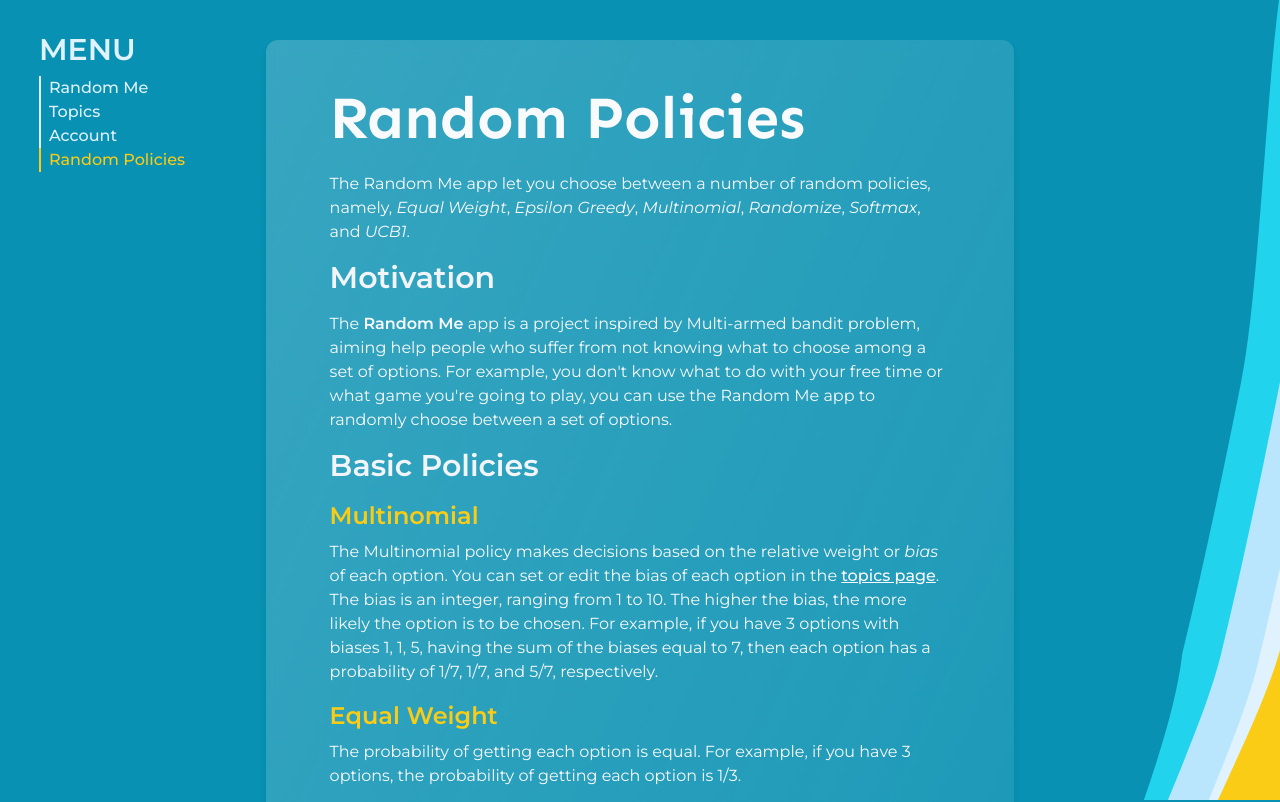
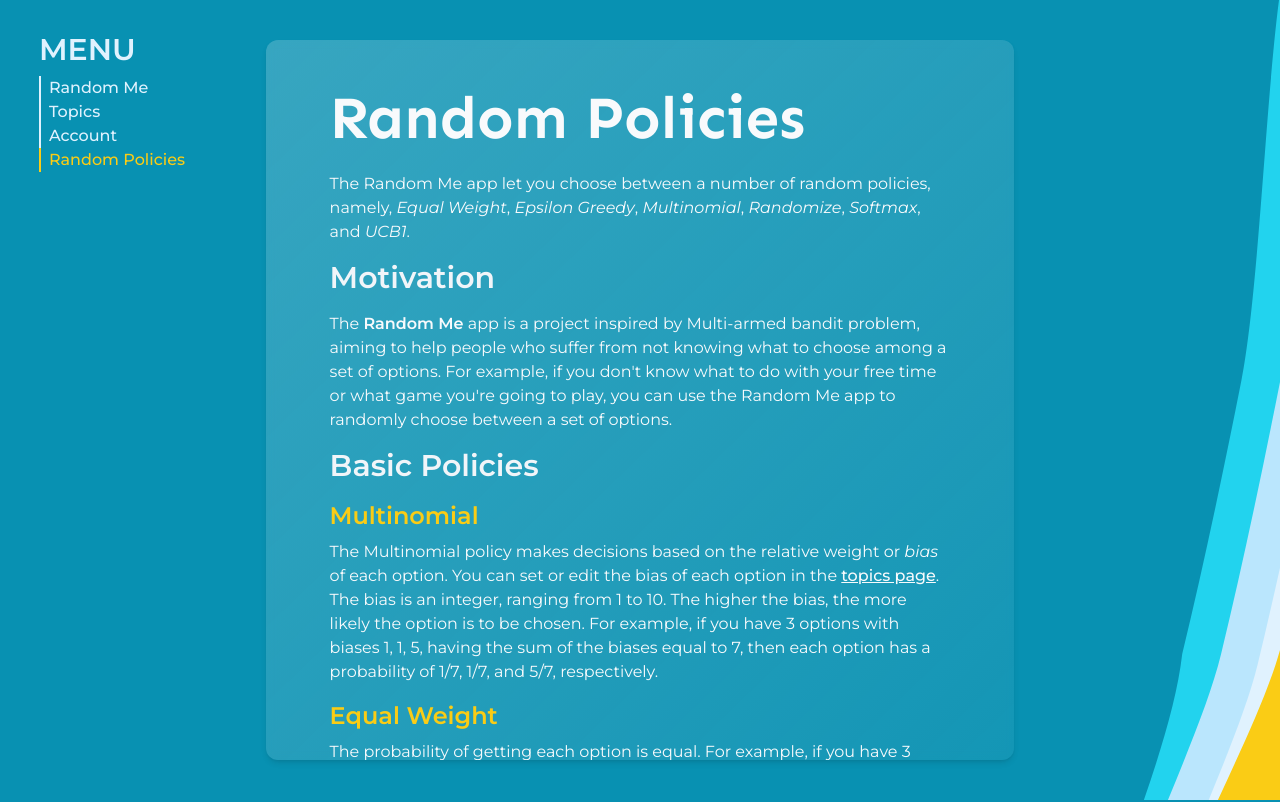
Before and after one commit to Randome-Me/random-me-frontend, a Next.js app: page /random-policies in a window 1280 px wide. Shown: the top 802 px of the page. Built offline with nearby package versions, Linux system fonts and the light colour scheme.

Commit message:
💄 fixed <Sidebar>, overflow-y-auto <CenteredSpanGlassLayout>, fixed some typos in /random-policies

```diff
--- a/components/common/Sidebar.tsx
+++ b/components/common/Sidebar.tsx
@@ -11,6 +11,10 @@ export default function Sidebar({ routeMap }: SidebarProps) {
   const { pathname: currentPath } = useRouter()
 
   return (
+    <div
+      className="
+      fixed"
+    >
       <aside
         className="
         space-y-2
@@ -58,5 +62,6 @@ export default function Sidebar({ routeMap }: SidebarProps) {
           ))}
         </ul>
       </aside>
+    </div>
   )
 }
--- a/components/layout/CenteredSpanGlassLayout.tsx
+++ b/components/layout/CenteredSpanGlassLayout.tsx
@@ -16,7 +16,7 @@ export default function CenteredSpanGlassLayout({
       className={`
           md:my-10
           xl:px-[5%]
-          ${classNameOuter}`}
+          ${classNameOuter || ""}`}
     >
       <Glass
         className={`
@@ -24,8 +24,9 @@ export default function CenteredSpanGlassLayout({
             lg:space-y-0
             xs:max-w-[95vw]
             mx-auto
-            lg:max-h-[90%]
-            ${classNameInner}
+            max-h-[90vh]
+            overflow-y-auto
+            ${classNameInner || ""}
             `}
       >
         {children}
--- a/pages/random-policies.tsx
+++ b/pages/random-policies.tsx
@@ -54,11 +54,11 @@ export default function RandomPolicies() {
                 <h2 className={h2Class}>Motivation</h2>
                 <p className={pClass}>
                   The <strong>Random Me</strong> app is a project inspired by
-                  Multi-armed bandit problem, aiming help people who suffer from
-                  not knowing what to choose among a set of options. For
-                  example, you don&apos;t know what to do with your free time or
-                  what game you&apos;re going to play, you can use the Random Me
-                  app to randomly choose between a set of options.
+                  Multi-armed bandit problem, aiming to help people who suffer
+                  from not knowing what to choose among a set of options. For
+                  example, if you don&apos;t know what to do with your free time
+                  or what game you&apos;re going to play, you can use the Random
+                  Me app to randomly choose between a set of options.
                 </p>
               </article>
 
```
Lines whose indentation alone changed are shown as unchanged.
